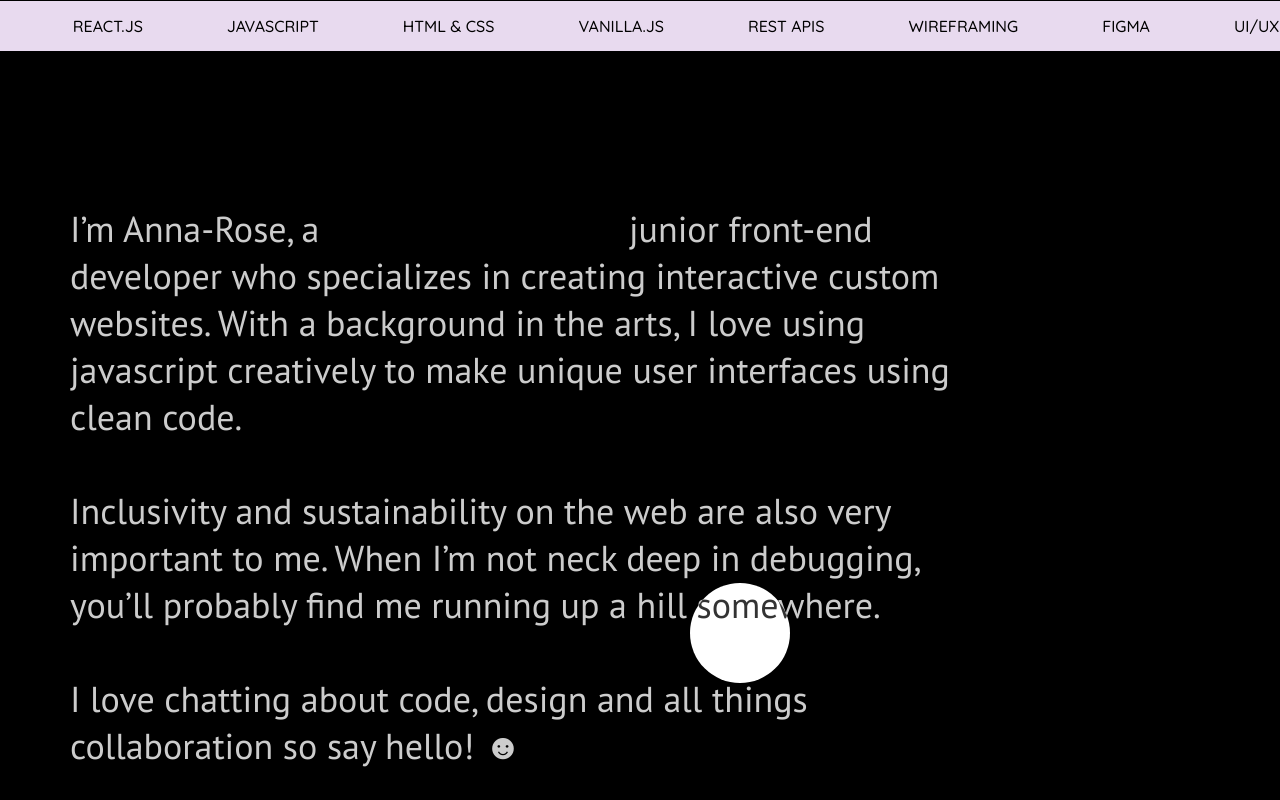
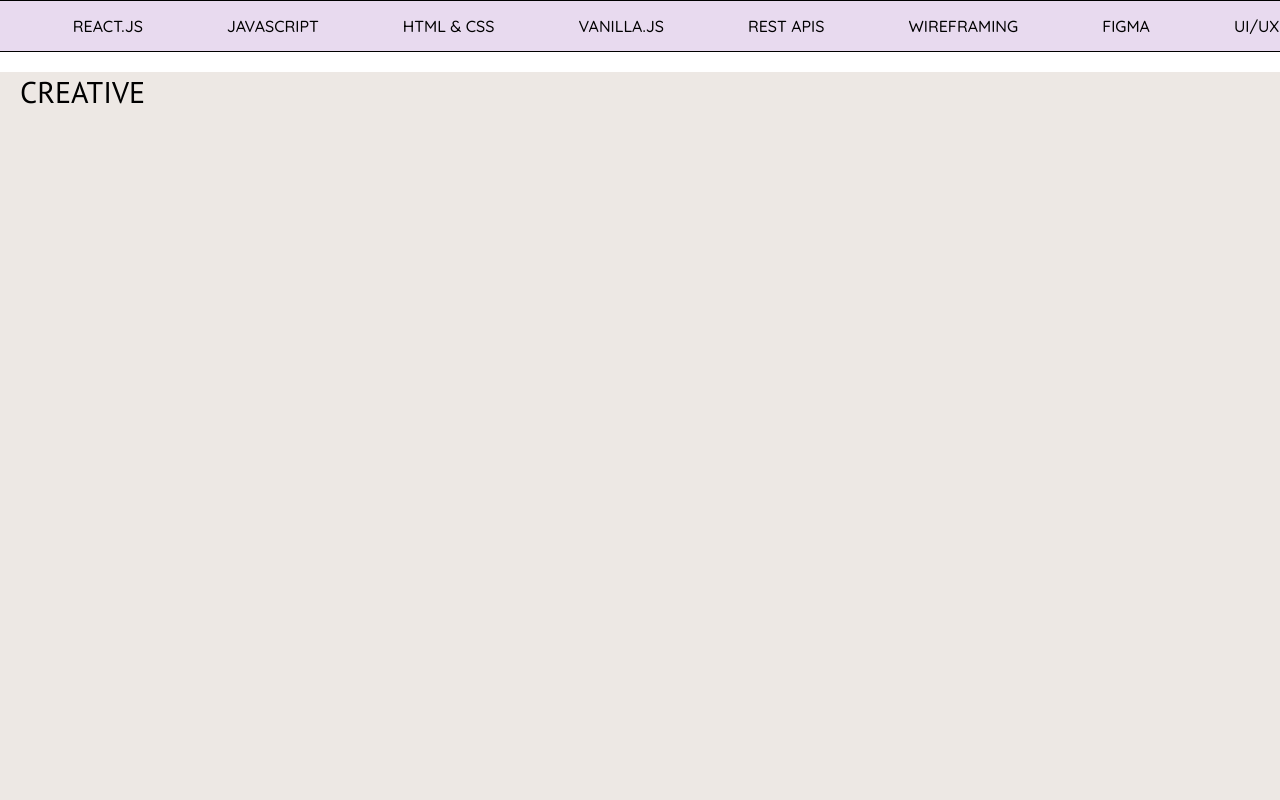
Before and after one commit to anna-rosew/anna-rose-wain, a React (Create React App) app: page / in a window 1280 px wide. Shown: the top 800 px of the page. Built offline with nearby package versions, Linux system fonts and the light colour scheme; a web font is replaced by a local one.

Commit message:
Created a new landing screen

```diff
--- a/src/App.js
+++ b/src/App.js
@@ -4,6 +4,7 @@ import { BrowserRouter as Router } from "react-router-dom";
 import "../src/Styles/index.css";
 import "./Styles/App.css";
 import Header from "./Components/Header";
+import Hero2 from "./Components/Hero2.js";
 import Hero from "./Components/Hero";
 import Work from "./Components/WorkSection";
 import Footer from "./Components/Footer.js";
@@ -22,6 +23,7 @@ function App() {
         <main>
           <div className="container-body">
             <Marquee />
+            <Hero2 />
             <Hero id="hero" />
             <Header />
             <Work />
--- /dev/null
+++ b/src/Components/Hero2.js
@@ -0,0 +1,11 @@
+import React from "react";
+import "../Styles/App.css";
+import "../Styles/Hero2.css";
+
+export default function Hero2() {
+  return (
+    <div className="Hero2">
+      <h1>CREATIVE</h1>
+    </div>
+  );
+}
--- /dev/null
+++ b/src/Styles/Hero2.css
@@ -0,0 +1,4 @@
+.Hero2 {
+  background-color: #ede8e4;
+  height: 100vh;
+}
```
